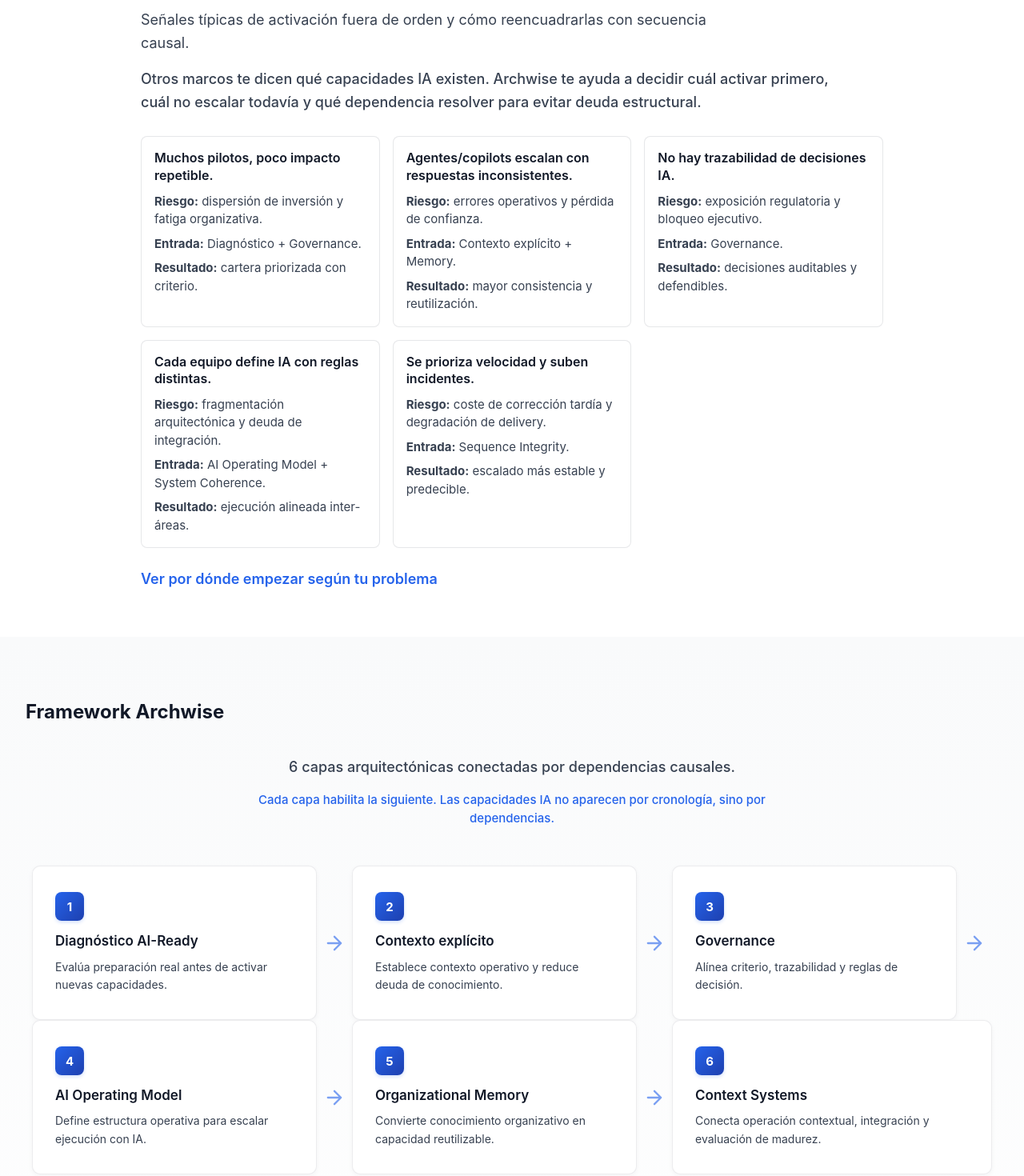
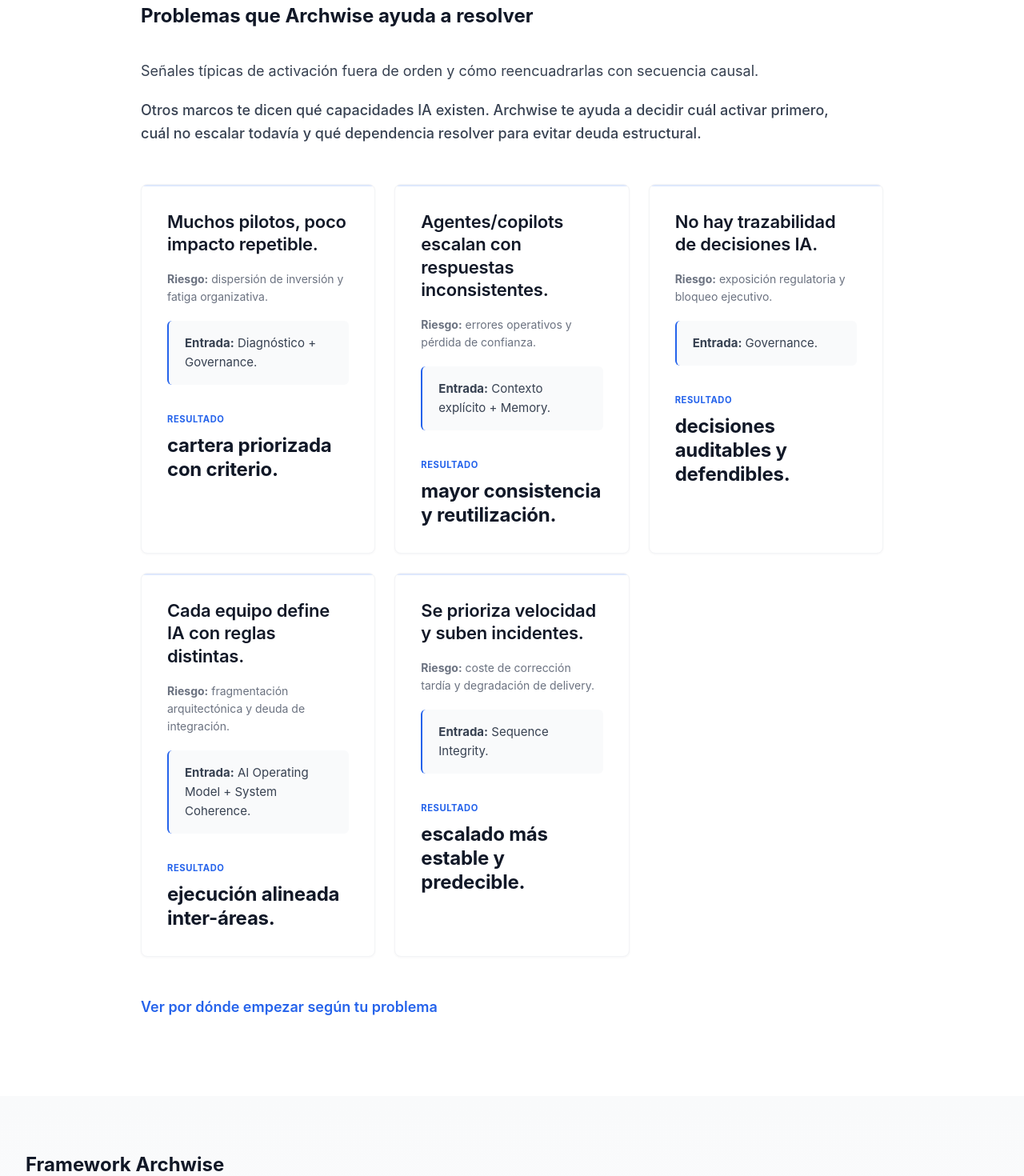
Before and after one commit to migbg83-git/suisse-17, an Angular app in the folder sites/enterprise-ai/archwise/: page / in a window 1280 px wide. Shown: the part 700-2170 px from the top of the page at 80% size. Built offline with nearby package versions, Linux system fonts and the light colour scheme; no server answers.

Commit message:
mejoras visuales en la home

```diff
--- a/sites/enterprise-ai/archwise/src/app/pages/home/home.component.html
+++ b/sites/enterprise-ai/archwise/src/app/pages/home/home.component.html
@@ -31,35 +31,50 @@
           <h3>Muchos pilotos, poco impacto repetible.</h3>
           <p><strong>Riesgo:</strong> dispersión de inversión y fatiga organizativa.</p>
           <p><strong>Entrada:</strong> Diagnóstico + Governance.</p>
-          <p><strong>Resultado:</strong> cartera priorizada con criterio.</p>
+          <div class="problem-result">
+            <span class="problem-result-label">Resultado</span>
+            <p>cartera priorizada con criterio.</p>
+          </div>
         </article>
 
         <article class="value-problem-item" role="listitem">
           <h3>Agentes/copilots escalan con respuestas inconsistentes.</h3>
           <p><strong>Riesgo:</strong> errores operativos y pérdida de confianza.</p>
           <p><strong>Entrada:</strong> Contexto explícito + Memory.</p>
-          <p><strong>Resultado:</strong> mayor consistencia y reutilización.</p>
+          <div class="problem-result">
+            <span class="problem-result-label">Resultado</span>
+            <p>mayor consistencia y reutilización.</p>
+          </div>
         </article>
 
         <article class="value-problem-item" role="listitem">
           <h3>No hay trazabilidad de decisiones IA.</h3>
           <p><strong>Riesgo:</strong> exposición regulatoria y bloqueo ejecutivo.</p>
           <p><strong>Entrada:</strong> Governance.</p>
-          <p><strong>Resultado:</strong> decisiones auditables y defendibles.</p>
+          <div class="problem-result">
+            <span class="problem-result-label">Resultado</span>
+            <p>decisiones auditables y defendibles.</p>
+          </div>
         </article>
 
         <article class="value-problem-item" role="listitem">
           <h3>Cada equipo define IA con reglas distintas.</h3>
           <p><strong>Riesgo:</strong> fragmentación arquitectónica y deuda de integración.</p>
           <p><strong>Entrada:</strong> AI Operating Model + System Coherence.</p>
-          <p><strong>Resultado:</strong> ejecución alineada inter-áreas.</p>
+          <div class="problem-result">
+            <span class="problem-result-label">Resultado</span>
+            <p>ejecución alineada inter-áreas.</p>
+          </div>
         </article>
 
         <article class="value-problem-item" role="listitem">
           <h3>Se prioriza velocidad y suben incidentes.</h3>
           <p><strong>Riesgo:</strong> coste de corrección tardía y degradación de delivery.</p>
           <p><strong>Entrada:</strong> Sequence Integrity.</p>
-          <p><strong>Resultado:</strong> escalado más estable y predecible.</p>
+          <div class="problem-result">
+            <span class="problem-result-label">Resultado</span>
+            <p>escalado más estable y predecible.</p>
+          </div>
         </article>
       </div>
 
@@ -130,26 +145,50 @@
       <div class="value-takeaways-grid" role="list" aria-label="Valor por perfil en 15 minutos">
         <article class="value-takeaway-card" role="listitem">
           <h3>CTO</h3>
+          <div class="takeaway-context">
             <p><strong>Valor:</strong> Priorización causal de iniciativas IA del trimestre.</p>
             <p><strong>Riesgo:</strong> Escalar sin control y pagar deuda estructural después.</p>
-          <p><strong>Decisión:</strong> Qué acelerar, qué pausar, qué dependencia cerrar primero.</p>
-          <p><strong>Resultado:</strong> Más predictibilidad de negocio con menor exposición.</p>
+          </div>
+          <div class="takeaway-deliverable">
+            <span class="deliverable-label">Qué obtienes</span>
+            <p>Qué acelerar, qué pausar, qué dependencia cerrar primero.</p>
+          </div>
+          <div class="takeaway-outcome">
+            <span class="outcome-label">Resultado</span>
+            <p>Más predictibilidad de negocio con menor exposición.</p>
+          </div>
         </article>
 
         <article class="value-takeaway-card" role="listitem">
           <h3>Enterprise Architect</h3>
+          <div class="takeaway-context">
             <p><strong>Valor:</strong> Marco causal para validar dependencias y trazabilidad intercapas.</p>
             <p><strong>Riesgo:</strong> Incoherencia arquitectónica entre equipos y dominios.</p>
-          <p><strong>Decisión:</strong> Qué dependencia debe cumplirse antes de escalar operación.</p>
-          <p><strong>Resultado:</strong> Más consistencia sistémica y menos fallos por decisiones aisladas.</p>
+          </div>
+          <div class="takeaway-deliverable">
+            <span class="deliverable-label">Qué obtienes</span>
+            <p>Qué dependencia debe cumplirse antes de escalar operación.</p>
+          </div>
+          <div class="takeaway-outcome">
+            <span class="outcome-label">Resultado</span>
+            <p>Más consistencia sistémica y menos fallos por decisiones aisladas.</p>
+          </div>
         </article>
 
         <article class="value-takeaway-card" role="listitem">
           <h3>Head of Engineering</h3>
+          <div class="takeaway-context">
             <p><strong>Valor:</strong> Traducción del framework a una secuencia operativa ejecutable.</p>
             <p><strong>Riesgo:</strong> Delivery rápido con degradación progresiva de calidad sistémica.</p>
-          <p><strong>Decisión:</strong> Qué iniciativas ejecutar ahora y qué guardrails activar antes.</p>
-          <p><strong>Resultado:</strong> Mayor confiabilidad de entrega IA en plazos de negocio.</p>
+          </div>
+          <div class="takeaway-deliverable">
+            <span class="deliverable-label">Qué obtienes</span>
+            <p>Qué iniciativas ejecutar ahora y qué guardrails activar antes.</p>
+          </div>
+          <div class="takeaway-outcome">
+            <span class="outcome-label">Resultado</span>
+            <p>Mayor confiabilidad de entrega IA en plazos de negocio.</p>
+          </div>
         </article>
       </div>
 
--- a/sites/enterprise-ai/archwise/src/app/pages/home/home.component.scss
+++ b/sites/enterprise-ai/archwise/src/app/pages/home/home.component.scss
@@ -113,7 +113,7 @@
 
 // Framework Preview Section - Phase 4 with Dependencies Visualization
 .framework-preview-section {
-  padding: 5rem 0;
+  padding: 4.5rem 0;
   background: linear-gradient(180deg, var(--aw-gray-50) 0%, rgba(255, 255, 255, 1) 100%);
   text-align: center;
   @media (max-width: 768px) {
@@ -369,20 +369,20 @@
 
 .value-problems-section,
 .value-takeaways-section {
-  padding: 3.5rem 0;
+  padding: 6rem 0;
   background: var(--aw-white);
 }
 
 .value-section-subtitle {
-  margin: -1.5rem 0 1rem;
-  max-width: 760px;
+  margin: 0 0 1.25rem;
+  max-width: 800px;
   color: var(--aw-gray-600);
   line-height: 1.6;
 }
 
 .value-differentiator {
-  margin: 0 0 1.75rem;
-  max-width: 860px;
+  margin: 0 0 2.5rem;
+  max-width: 900px;
   color: var(--aw-gray-700);
   line-height: 1.6;
   font-weight: 500;
@@ -392,8 +392,8 @@
 .value-takeaways-grid {
   display: grid;
   grid-template-columns: repeat(3, minmax(0, 1fr));
-  gap: 1rem;
-  margin-bottom: 1.5rem;
+  gap: 1.5rem;
+  margin: 3rem 0;
 
   @media (max-width: 992px) {
     grid-template-columns: repeat(2, minmax(0, 1fr));
@@ -401,33 +401,205 @@
 
   @media (max-width: 768px) {
     grid-template-columns: 1fr;
+    gap: 1.25rem;
   }
 }
 
-.value-problem-item,
-.value-takeaway-card {
-  border: 1px solid rgba(15, 23, 42, 0.1);
+.value-problem-item {
+  border: 1px solid var(--aw-gray-100);
   border-radius: 8px;
-  padding: 1rem;
+  padding: 2rem;
   background: var(--aw-white);
+  display: flex;
+  flex-direction: column;
+  gap: 1.125rem;
+  transition: all 200ms cubic-bezier(0.4, 0, 0.2, 1);
+  position: relative;
+  overflow: hidden;
+  box-shadow: 0 1px 3px rgba(15, 23, 42, 0.04);
+
+  &::before {
+    content: '';
+    position: absolute;
+    top: 0;
+    left: 0;
+    right: 0;
+    height: 2px;
+    background: var(--aw-accent);
+    opacity: 0.15;
+    transition: opacity 180ms ease;
+  }
 
   h3 {
-    margin: 0 0 0.625rem;
+    margin: 0;
+    font-size: 1.375rem;
+    line-height: 1.3;
+    color: var(--aw-gray-900);
+    font-weight: 600;
+    letter-spacing: -0.01em;
+  }
+
+  p {
+    margin: 0;
+    color: var(--aw-gray-600);
+    line-height: 1.6;
     font-size: 1rem;
-    line-height: 1.35;
+  }
+
+  // Hierarchy styling for inner blocks
+  p:nth-of-type(1) { // Risk
+    color: var(--aw-gray-500);
+    font-size: 0.875rem;
+  }
+
+  p:nth-of-type(2) { // Input / Recommendation
+    background-color: var(--aw-gray-50);
+    padding: 1rem 1.25rem;
+    border-radius: 6px;
+    border-left: 2px solid var(--aw-accent);
+    color: var(--aw-gray-700);
+    font-size: 0.9375rem;
+  }
+
+  .problem-result {
+    margin-top: 1rem;
+    display: block;
+
+    .problem-result-label {
+      display: block;
+      font-size: 0.7rem;
+      text-transform: uppercase;
+      letter-spacing: 0.05em;
+      color: var(--aw-accent);
+      font-weight: 700;
+      margin-bottom: 0.5rem;
+    }
+
+    p {
+      margin: 0;
+      color: var(--aw-gray-900);
+      font-weight: 700;
+      font-size: 1.5rem;
+      line-height: 1.25;
+      letter-spacing: -0.01em;
+    }
+  }
+
+  &:hover {
+    transform: translateY(-3px);
+    border-color: rgba(37, 99, 235, 0.3);
+    box-shadow: 0 12px 24px rgba(15, 23, 42, 0.06);
+
+    &::before {
+      opacity: 1;
+    }
+  }
+}
+
+.value-takeaway-card {
+  // border: 1px solid rgba(15, 23, 42, 0.1);
+  border: 1px solid var(--aw-gray-100);
+  border-radius: 8px;
+  padding: 2rem;
+  background: var(--aw-white);
+  display: flex;
+  flex-direction: column;
+  gap: 1.5rem;
+  transition: all 180ms cubic-bezier(0.4, 0, 0.2, 1);
+  box-shadow: 0 1px 3px rgba(15, 23, 42, 0.03);
+  position: relative;
+  overflow: hidden;
+
+  &::before {
+    content: '';
+    position: absolute;
+    top: 0;
+    left: 0;
+    right: 0;
+    height: 2px;
+    background: var(--aw-accent);
+    opacity: 0.1;
+    transition: opacity 150ms ease;
+  }
+
+  h3 {
+    margin: 0;
+    font-size: 1.625rem;
+    font-weight: 700;
+    letter-spacing: -0.02em;
     color: var(--aw-gray-900);
   }
 
-  p {
-    margin: 0 0 0.5rem;
-    color: var(--aw-gray-700);
-    line-height: 1.5;
-    font-size: 0.9375rem;
+  .takeaway-context {
+    p {
+      margin: 0 0 0.25rem;
+      color: var(--aw-gray-500);
+      line-height: 1.6;
+      font-size: 0.9375rem;
+
+      strong {
+        font-weight: 600;
+        color: var(--aw-gray-600);
+      }
+    }
   }
 
-  p:last-child {
-    margin-bottom: 0;
+  .takeaway-deliverable {
+    .deliverable-label {
+      display: block;
+      font-size: 0.7rem;
+      text-transform: uppercase;
+      letter-spacing: 0.05em;
+      color: var(--aw-gray-400);
+      font-weight: 600;
+      margin-bottom: 0.5rem;
+    }
+    p {
+      margin: 0;
+      color: var(--aw-gray-800);
+      font-size: 1.0625rem;
+      line-height: 1.6;
+      padding-left: 0.75rem;
+      border-left: 2px solid var(--aw-gray-100);
+    }
   }
+
+  .takeaway-outcome {
+    margin-top: 0.5rem;
+    padding-top: 1.25rem;
+    border-top: 1px solid var(--aw-gray-50);
+
+    .outcome-label {
+      display: block;
+      font-size: 0.7rem;
+      text-transform: uppercase;
+      letter-spacing: 0.05em;
+      color: var(--aw-accent);
+      font-weight: 700;
+      margin-bottom: 0.25rem;
+    }
+    p {
+      margin: 0;
+      color: var(--aw-gray-900);
+      font-weight: 700;
+      font-size: 1.375rem;
+      line-height: 1.25;
+      letter-spacing: -0.01em;
+    }
+  }
+
+  &:hover {
+    transform: translateY(-3px);
+    border-color: rgba(37, 99, 235, 0.2);
+    box-shadow: 0 12px 24px rgba(15, 23, 42, 0.06);
+
+    &::before {
+      opacity: 1;
+    }
+  }
+
+
+
 }
 
 .value-section-link {
```
Lines whose indentation alone changed are shown as unchanged.
